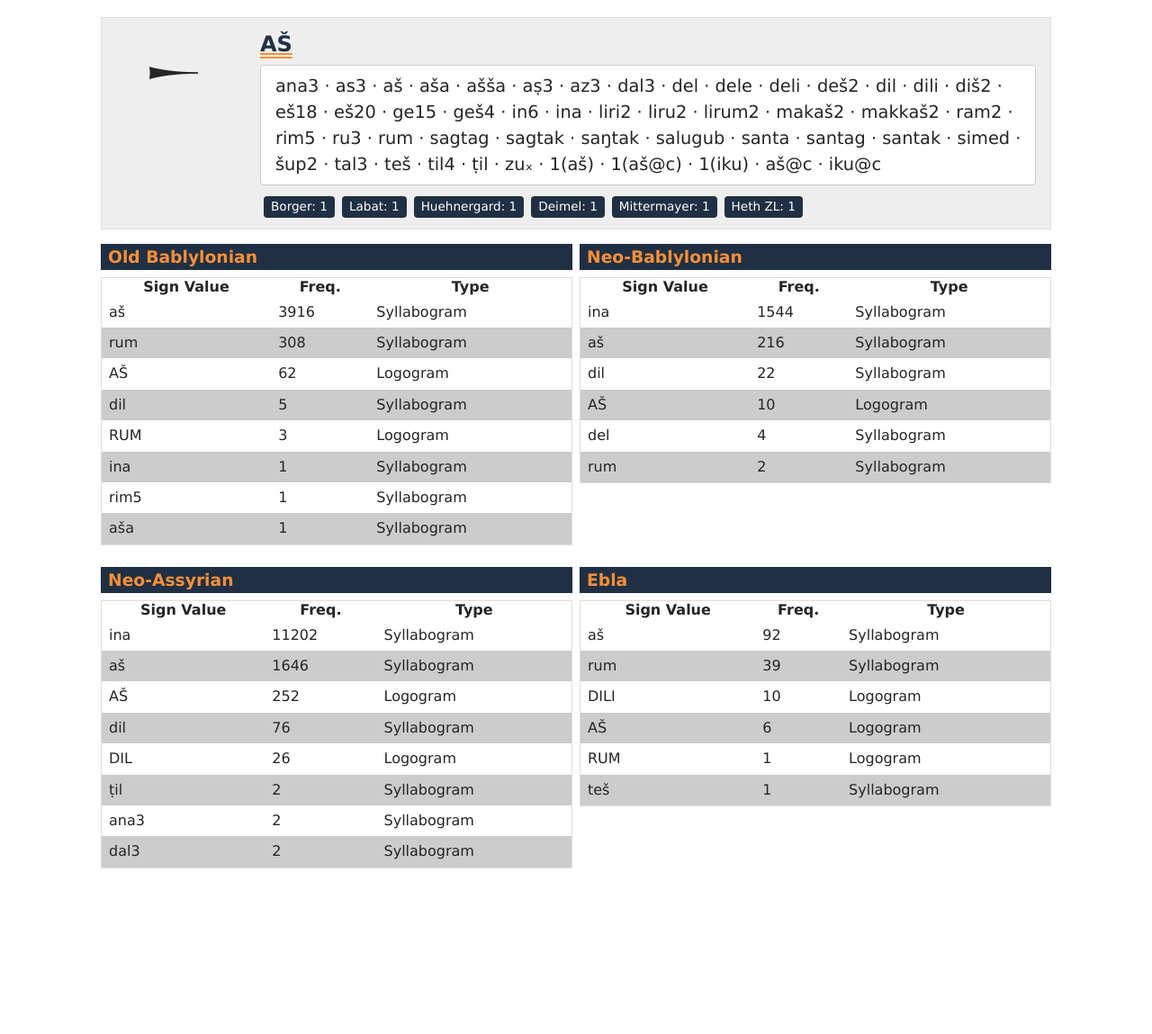
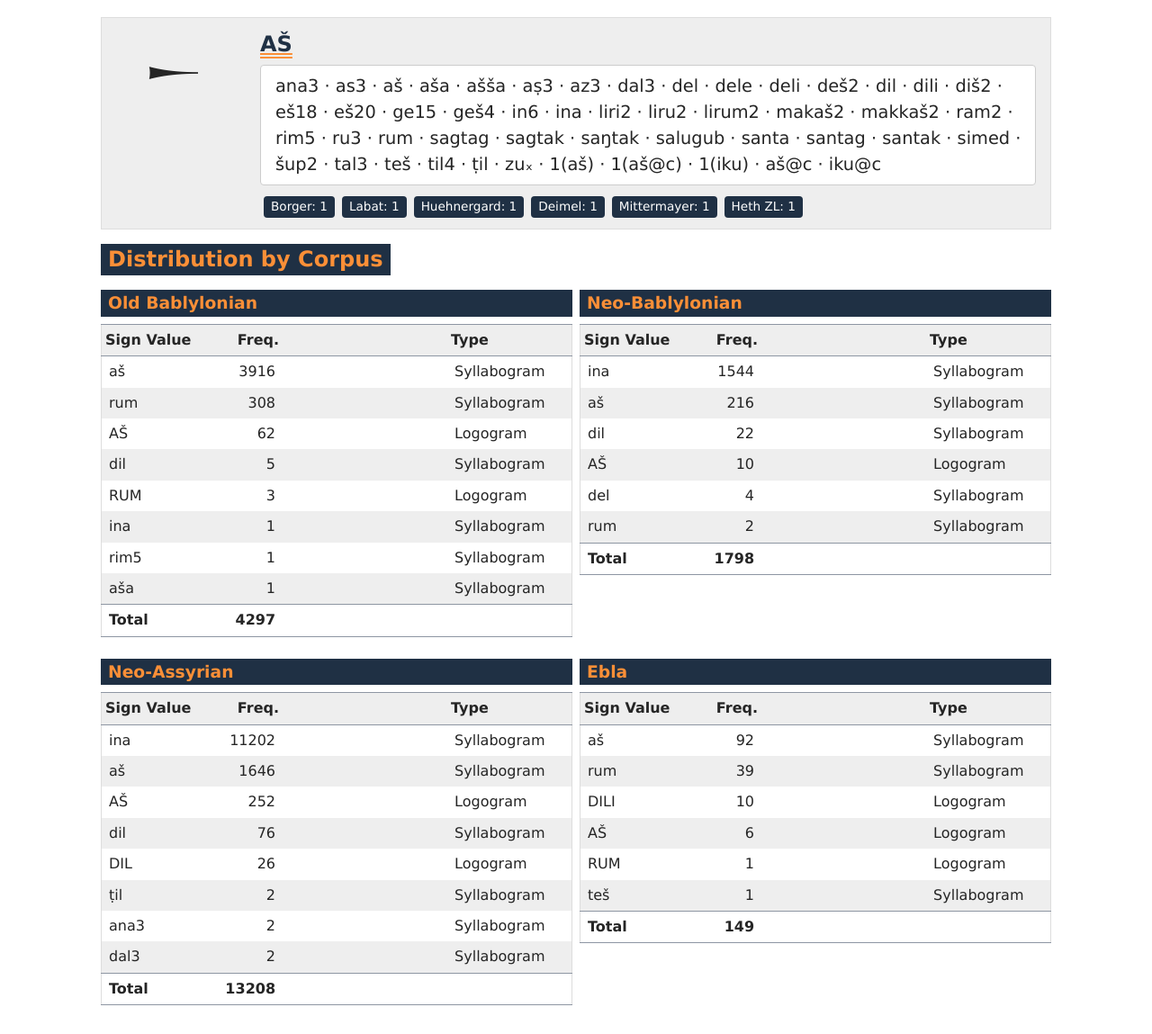
Before and after one commit to jackweinbender/zeichenliste, a Flask app: page /signs/1 in a window 1280 px wide. Shown: the part 66-1215 px from the top of the page at 90% size. Before the commit the page ends 1031 px from the top, so only its background shows below. Run offline with Flask 2, Linux system fonts and the light colour scheme; some web fonts are replaced.

Commit message:
Added totals; better styling

```diff
--- a/app.py
+++ b/app.py
@@ -70,6 +70,12 @@ def sign(sign_id):
             "na":   sorted(na_stat,   key = lambda i: int(i['freq']), reverse=True),
             "nb":   sorted(nb_stat,   key = lambda i: int(i['freq']), reverse=True),
             "ob":   sorted(ob_stat,   key = lambda i: int(i['freq']), reverse=True),
+            "totals": {
+                "ebla": sum(int(f['freq']) for f in ebla_stat),
+                "na":   sum(int(f['freq']) for f in na_stat),
+                "nb":   sum(int(f['freq']) for f in nb_stat),
+                "ob":   sum(int(f['freq']) for f in ob_stat),
+            }
         }
         return render_template("sign.html", sign=sign, stats=stats)
     else:
--- a/static/style.css
+++ b/static/style.css
@@ -3,6 +3,7 @@
     --blue: #1f3044;
     --orange:hsl(27, 96%, 60%);
     --light-orange:hsl(27, 96%, 70%);
+    --light-gray:#8e96a3;
     --gray:#646c79;
     --dark-gray: #252525;
 }
@@ -172,18 +173,43 @@ a:hover{
     width:100%;
     margin-bottom: 1rem;
 }
-.stats-section .title {
+.stats h3{
     display: block;
 }
-.stats-section table {
+.stats table {
     width: 100%;
     border: solid 1px #ddd;
     border-collapse: collapse;
 }
-.stats-section tr:nth-of-type(2n) {
-    background-color: #ccc;
+.stats thead {
+    background-color: #eee;
+    text-align: left;
+    border-top: solid 1px var(--light-gray);
+    border-bottom: solid 1px var(--light-gray);
 }
-.stats-section td {
+.stats th {
+    padding: 0.5rem 0.25rem;
+    color: var(--dark-gray);
+}
+.stats tfoot {
+    border-top: solid 1px var(--light-gray);
+    border-bottom: solid 1px var(--light-gray);
+    font-weight: bold;
+}
+.stats
+.stats {}
+.stats tr:nth-of-type(2n) {
+    background-color: #eee;
+}
+.stats td {
     padding: 0.5rem;
+}
 
+.stats td:nth-of-type(2), .stats th:nth-of-type(2) {
+    text-align: right;
+    width: 15%;
 }
+
+.stats td:nth-of-type(3), .stats th:nth-of-type(3) {
+    width: 35%;
+}
--- a/templates/sign.html
+++ b/templates/sign.html
@@ -23,6 +23,7 @@
     </div>
   </div>
   <div class="stats">
+    <h2 class="title">Distribution by Corpus</h2>
     <div class="stats-row">
       <div class="stats-section">
         <h3 class="title">Old Bablylonian</h3>
@@ -31,6 +32,7 @@
             <tr>
               <th>Sign Value</th>
               <th>Freq.</th>
+              <th></th>
               <th>Type</th>
             </tr>
           </thead>
@@ -39,10 +41,19 @@
             <tr>
               <td>{{ob.value}}</td>
               <td>{{ob.freq}}</td>
+              <td></td>
               <td>{{ob.type}}</td>
             </tr>
             {% endfor %}
           </tbody>
+          <tfoot>
+              <tr>
+                <td>Total</td>
+                <td>{{stats['totals']['ob']}}</td>
+                <td></td>
+                <td></td>
+              </tr>
+            </tfoot>
         </table>
       </div>
       <div class="stats-section">
@@ -52,6 +63,7 @@
             <tr>
               <th>Sign Value</th>
               <th>Freq.</th>
+              <th></th>
               <th>Type</th>
             </tr>
           </thead>
@@ -60,10 +72,19 @@
             <tr>
               <td>{{nb.value}}</td>
               <td>{{nb.freq}}</td>
+              <td></td>
               <td>{{nb.type}}</td>
             </tr>
             {% endfor %}
           </tbody>
+          <tfoot>
+              <tr>
+                <td>Total</td>
+                <td>{{stats['totals']['nb']}}</td>
+                <td></td>
+                <td></td>
+              </tr>
+            </tfoot>
         </table>
       </div>
     </div>
@@ -75,6 +96,7 @@
             <tr>
               <th>Sign Value</th>
               <th>Freq.</th>
+              <th></th>
               <th>Type</th>
             </tr>
           </thead>
@@ -83,10 +105,19 @@
             <tr>
               <td>{{na.value}}</td>
               <td>{{na.freq}}</td>
+              <td></td>
               <td>{{na.type}}</td>
             </tr>
             {% endfor %}
           </tbody>
+          <tfoot>
+              <tr>
+                <td>Total</td>
+                <td>{{stats['totals']['na']}}</td>
+                <td></td>
+                <td></td>
+              </tr>
+            </tfoot>
         </table>
       </div>
       <div class="stats-section">
@@ -96,6 +127,7 @@
             <tr>
               <th>Sign Value</th>
               <th>Freq.</th>
+              <th></th>
               <th>Type</th>
             </tr>
           </thead>
@@ -104,10 +136,19 @@
             <tr>
               <td>{{ebla.value}}</td>
               <td>{{ebla.freq}}</td>
+              <td></td>
               <td>{{ebla.type}}</td>
             </tr>
             {% endfor %}
           </tbody>
+          <tfoot>
+            <tr>
+              <td>Total</td>
+              <td>{{stats['totals']['ebla']}}</td>
+              <td></td>
+              <td></td>
+            </tr>
+          </tfoot>
         </table>
       </div>
     </div>
```
